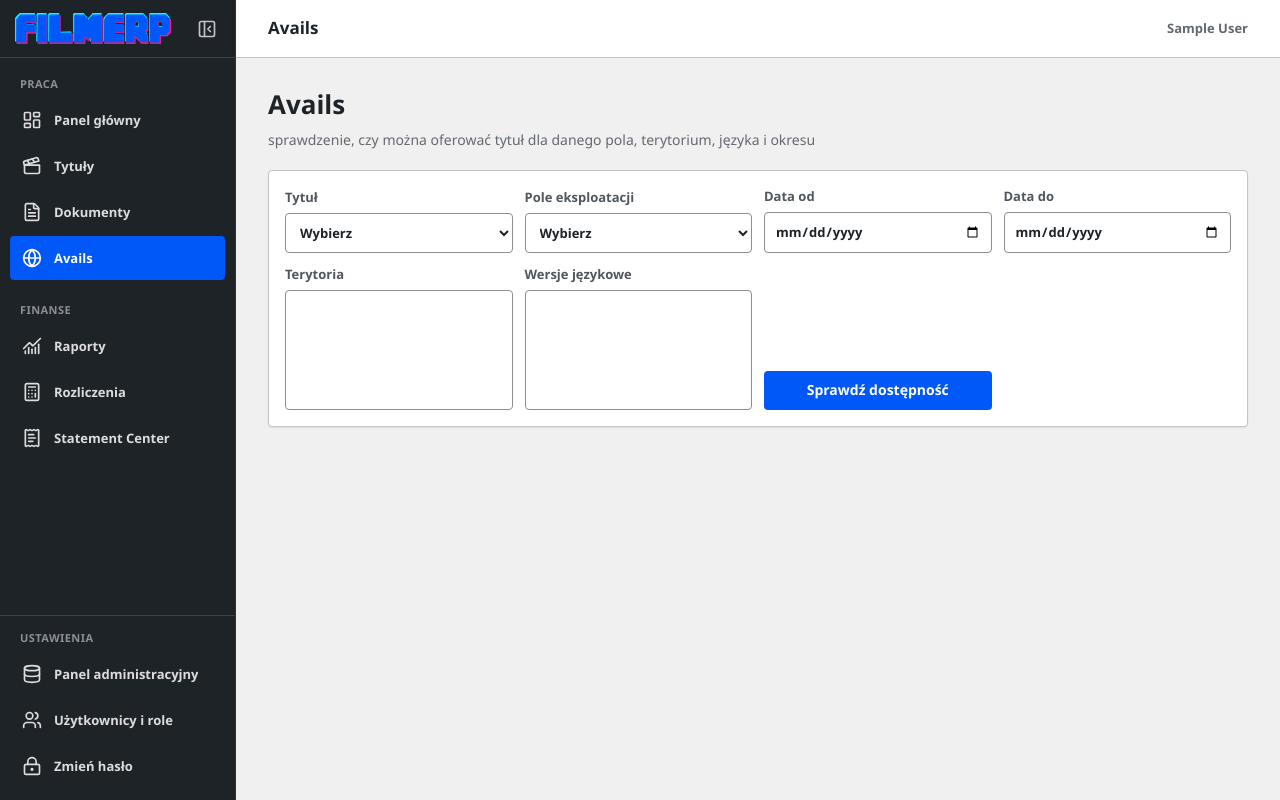
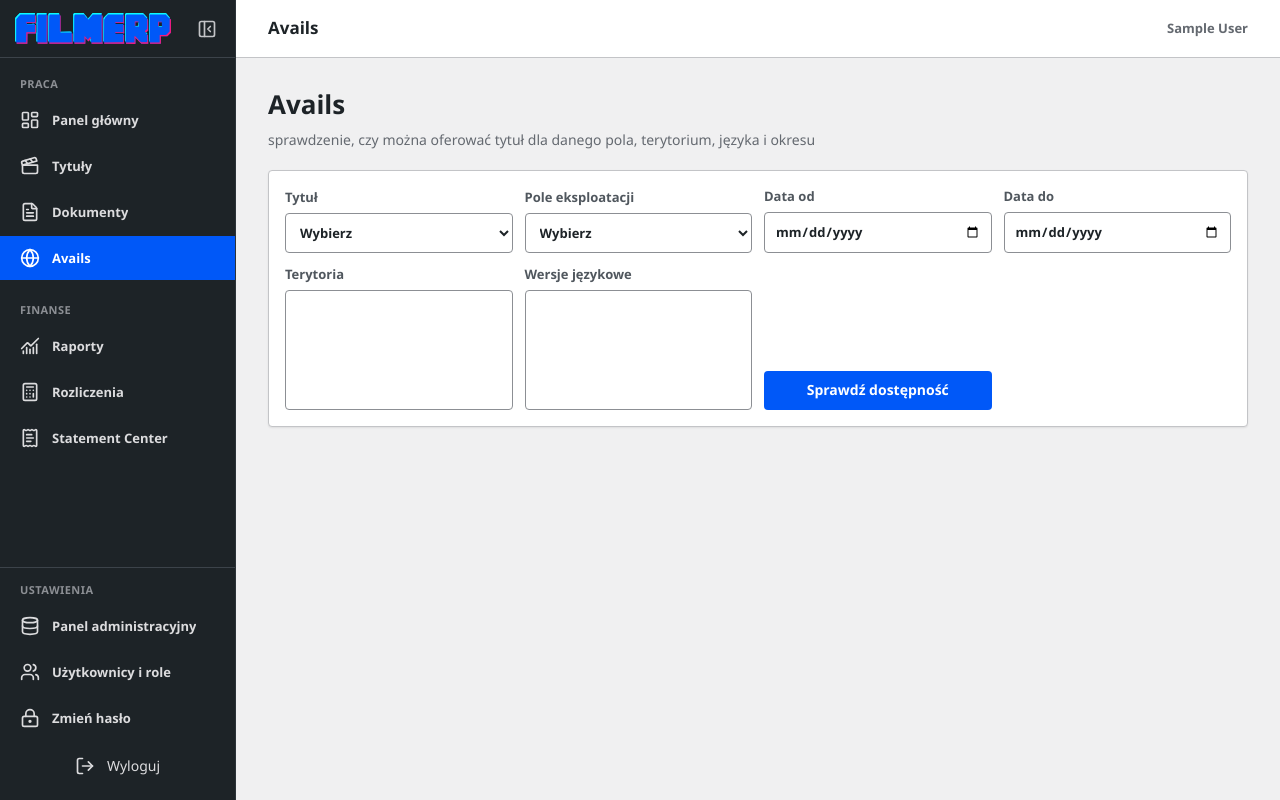
Before and after one commit to filmerp/filmerp, a Django app: page /avails/ in a window 1280 px wide. Run offline with Django 5.2, Linux system fonts and the light colour scheme; the visitor is signed in with stand-in values (Sample User, id 1); data that the repository does not hold is empty.

Commit message:
Refine admin header and sidebar actions

```diff
--- a/distribution/admin.py
+++ b/distribution/admin.py
@@ -38,9 +38,9 @@ from .models import (
 )
 from .waterfall_engine import calculate_waterfall_run, finalize_waterfall_run
 
-admin.site.site_header = "FILMERP Panel Główny"
-admin.site.site_title = "FILMERP Panel Główny"
-admin.site.index_title = "FILMERP Panel Główny"
+admin.site.site_header = "Panel administracyjny"
+admin.site.site_title = "Panel administracyjny"
+admin.site.index_title = "Panel administracyjny"
 
 
 class RightsWindowInline(admin.TabularInline):
--- a/distribution/static/distribution/filmerp.css
+++ b/distribution/static/distribution/filmerp.css
@@ -168,7 +168,7 @@ body.sidebar-collapsed .sidebar-link:focus-visible::after {
 
 .sidebar-nav {
   min-height: 0;
-  padding: 14px 10px;
+  padding: 14px 0;
   overflow-x: hidden;
   overflow-y: auto;
   scrollbar-color: #50575e transparent;
@@ -181,7 +181,7 @@ body.sidebar-collapsed .sidebar-link:focus-visible::after {
 
 .sidebar-section-label {
   min-height: 24px;
-  padding: 4px 10px;
+  padding: 4px 20px;
   color: #8c8f94;
   font-size: 11px;
   font-weight: 700;
@@ -196,9 +196,10 @@ body.sidebar-collapsed .sidebar-link:focus-visible::after {
   align-items: center;
   gap: 12px;
   min-height: 44px;
+  width: 100%;
   margin: 2px 0;
-  padding: 10px 12px;
-  border-radius: 4px;
+  padding: 10px 20px;
+  border-radius: 0;
   color: #dcdcde;
   font-size: 13px;
   font-weight: 600;
@@ -225,8 +226,27 @@ body.sidebar-collapsed .sidebar-link:focus-visible::after {
 
 .sidebar-footer {
   margin-top: auto;
-  padding: 10px;
+  padding: 10px 0;
   border-top: 1px solid #3c434a;
+}
+
+.sidebar-logout-form {
+  margin: 0;
+}
+
+.app-sidebar .sidebar-logout-button {
+  border: 0;
+  background: transparent;
+  color: #dcdcde;
+  cursor: pointer;
+  font: inherit;
+  text-align: left;
+}
+
+.app-sidebar .sidebar-logout-button:hover,
+.app-sidebar .sidebar-logout-button:focus-visible {
+  background: #2c3338;
+  color: #fff;
 }
 
 body.sidebar-collapsed .sidebar-header {
@@ -250,7 +270,7 @@ body.sidebar-collapsed .sidebar-toggle-collapsed {
 
 body.sidebar-collapsed .sidebar-nav,
 body.sidebar-collapsed .sidebar-footer {
-  padding-inline: 10px;
+  padding-inline: 0;
 }
 
 body.sidebar-collapsed .sidebar-link {
--- a/distribution/templates/distribution/_app_sidebar.html
+++ b/distribution/templates/distribution/_app_sidebar.html
@@ -71,6 +71,13 @@
         <span class="sidebar-label">Zmień hasło</span>
       </a>
     {% endif %}
+    <form class="sidebar-logout-form" method="post" action="{% url 'admin:logout' %}">
+      {% csrf_token %}
+      <button class="sidebar-link sidebar-logout-button" type="submit" data-tooltip="Wyloguj">
+        <svg class="sidebar-icon" aria-hidden="true"><use href="{{ sidebar_icons }}#log-out"></use></svg>
+        <span class="sidebar-label">Wyloguj</span>
+      </button>
+    </form>
   </div>
 </aside>
 
```
Also changed, not shown: distribution/static/distribution/filmerp-sidebar.css (+26 -6 lines), distribution/tests.py (+5 -2 lines), templates/admin/base_site.html (+2 -14 lines), distribution/static/distribution/lucide-sidebar.svg.
